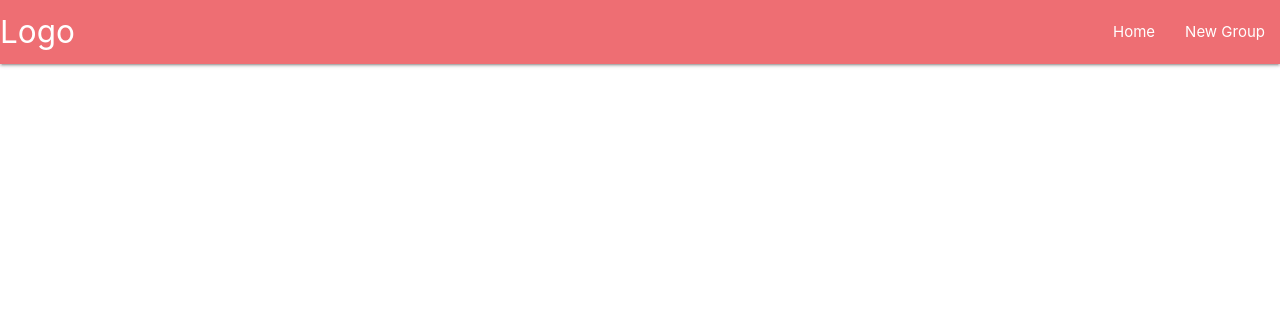
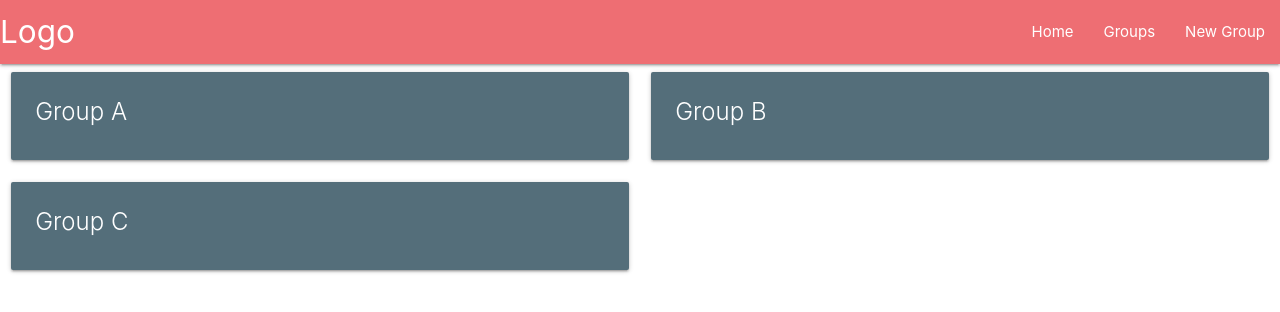
Before and after one commit to ShahruKhanHub/helpfarmer, a React (Create React App) app: page /groups in a window 1280 px wide. Shown: the top 312 px of the page. Built offline with nearby package versions, Linux system fonts and the light colour scheme.

Commit message:
add groups page

```diff
--- a/src/App.js
+++ b/src/App.js
@@ -4,6 +4,7 @@ import { BrowserRouter as Router, Route } from 'react-router-dom';
 import Nav from './components/layout/Nav';
 import Home from './components/Home';
 import CreateGroup from './components/createGroup';
+import Groups from './components/Groups';
 
 function App() {
   return (
@@ -11,6 +12,7 @@ function App() {
       <Nav />
       <Route exact path="/" component={Home} />
       <Route exact path="/createGroup" component={CreateGroup} />
+      <Route exact path="/groups" component={Groups} />
     </Router>
   );
 }
--- /dev/null
+++ b/src/components/Groups.js
@@ -0,0 +1,33 @@
+import React, { Component } from 'react';
+
+class Groups extends Component{
+    render(){
+        return(
+            <div className="row">
+                <div className="col s12 m12 l6">
+                    <div className="card blue-grey darken-1" onClick={() => this.props.history.push('/')}>
+                        <div className="card-content white-text">
+                        <span className="card-title">Group A</span>
+                        </div>
+                    </div>
+                </div>
+                <div className="col s12 m12 l6">
+                    <div className="card blue-grey darken-1" onClick={() => this.props.history.push('/')}>
+                        <div className="card-content white-text">
+                        <span className="card-title">Group B</span>
+                        </div>
+                    </div>
+                </div>
+                <div className="col s12 m12 l6">
+                    <div className="card blue-grey darken-1" onClick={() => this.props.history.push('/')}>
+                        <div className="card-content white-text">
+                        <span className="card-title">Group C</span>
+                        </div>
+                    </div>
+                </div>
+            </div>
+        );
+    };
+};
+
+export default Groups;
--- a/src/components/layout/Nav.js
+++ b/src/components/layout/Nav.js
@@ -9,6 +9,7 @@ const Nav = () => {
                 <Link to="/" class="brand-logo">Logo</Link>
                 <ul id="nav-mobile" class="right hide-on-med-and-down">
                     <li><Link to="/">Home</Link></li>
+                    <li><Link to="/groups">Groups</Link></li>
                     <li><Link to="/createGroup">New Group</Link></li>
                 </ul>
                 </div>
```
